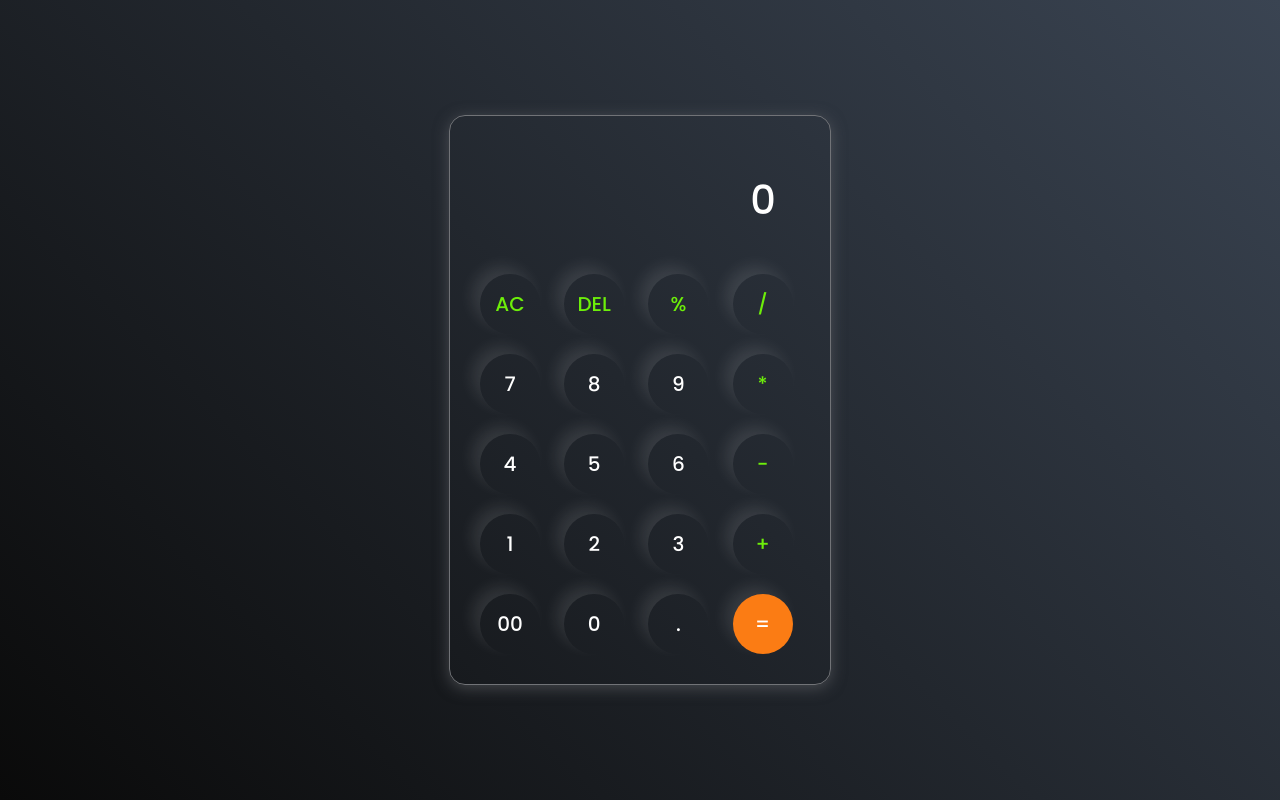
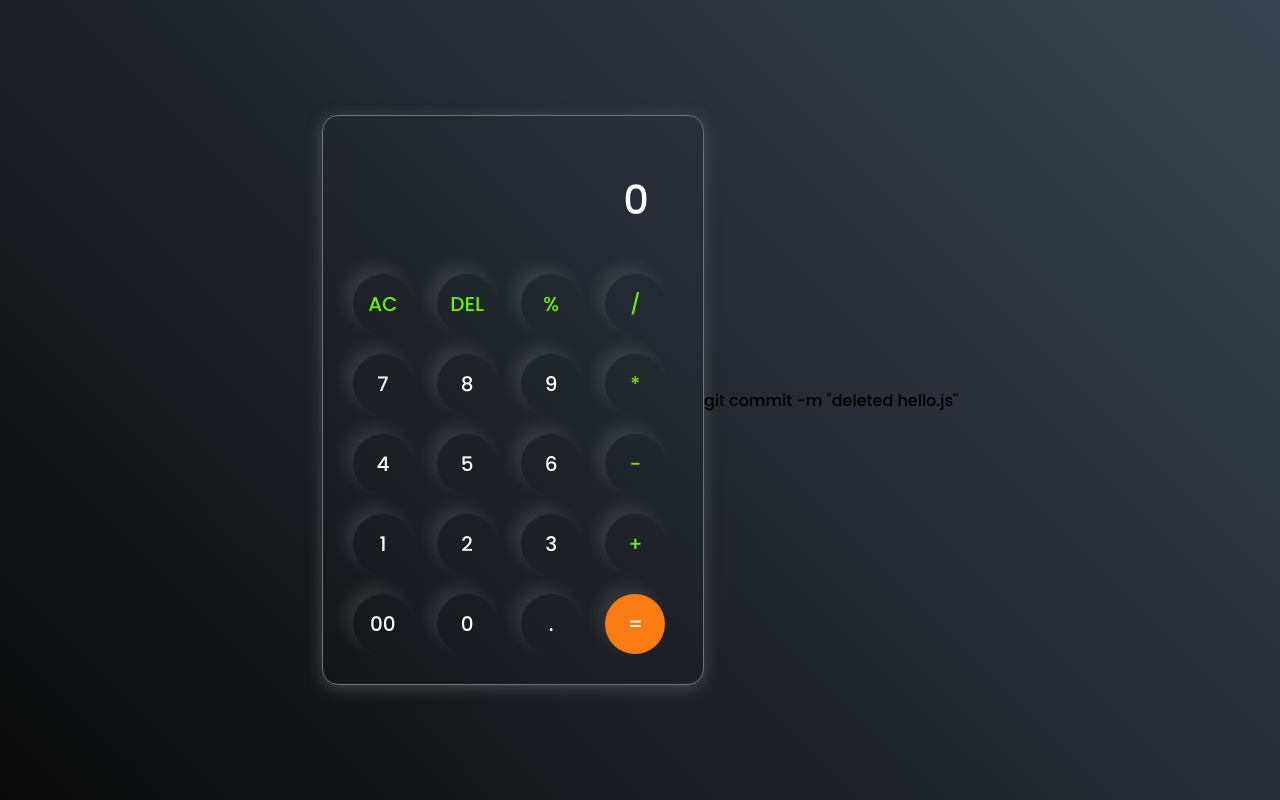
Before and after one commit to niraj-2001/Calculator-, a plain HTML site: page index.html in a window 1280 px wide. Drawn offline with Linux system fonts and the light colour scheme.

```diff
--- a/index.html
+++ b/index.html
@@ -48,4 +48,4 @@
 
     <script src="script.js"></script>
   </body>
-</html>
+  git commit -m "deleted hello.js"
```
Also changed, not shown: hello.js (added).
